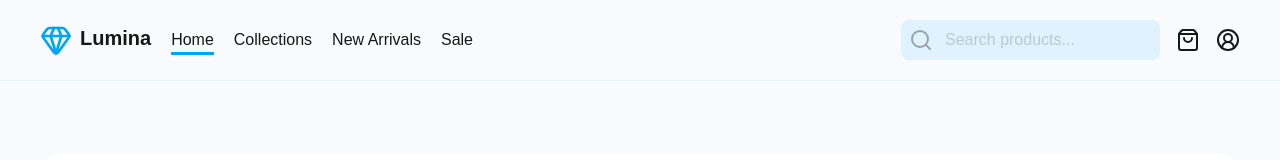
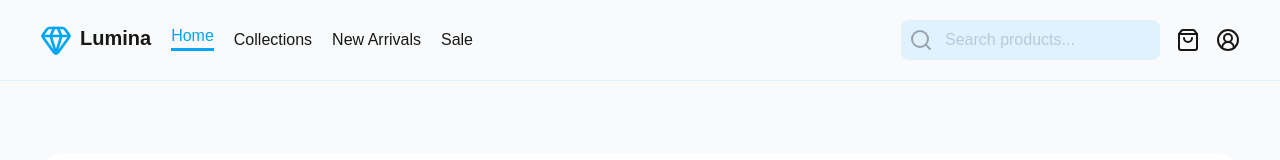
Before and after one commit to dev-dabid/next-ecommerce, a Next.js app: page / in a window 1280 px wide. Shown: the top 160 px of the page. Built offline with nearby package versions, Linux system fonts and the light colour scheme.

Commit message:
style: update header nav link animation

```diff
--- a/src/components/Header.tsx
+++ b/src/components/Header.tsx
@@ -45,7 +45,7 @@ const Header = () => {
             {navItems.map((item) => {
               return (
                 <Link
-                  className={`${pathname === item.href ? "after:scale-x-100" : ""} relative cursor-pointer  active:text-sky-700 hover:text-sky-500 text-md w-fit block after:block after:content-[''] after:absolute after:h-[3px] after:bg-sky-500 after:w-full after:scale-x-0 hover:after:scale-x-100 after:transition-transform after:duration-300 after:origin-left`}
+                  className={`${pathname === item.href ? "after:scale-x-100 text-sky-500 -translate-y-1" : ""} relative cursor-pointer active:text-sky-700 hover:text-sky-500 text-md w-fit block after:block after:content-[''] after:absolute after:h-0.75 after:bg-sky-500 after:w-full after:scale-x-0  after:transition-transform after:duration-300 after:origin-left`}
                   key={item.href}
                   href={item.href}
                 >
```
